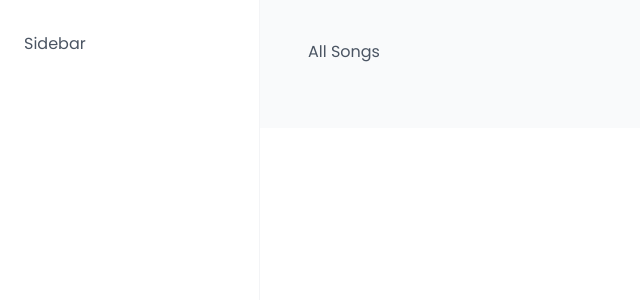
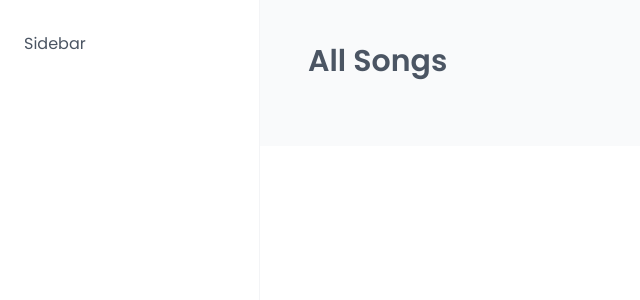
Before and after one commit to rawera-daniel/addisSoftware-test-frontend, a React (Vite) app: page /allsongs in a window 1280 px wide. Shown: the top 300 px of the page, without its empty margins (0-640 px from the left). Built offline with nearby package versions, Linux system fonts and the light colour scheme.

Commit message:
style: add Heading component to style header

```diff
--- a/src/pages/AllSongs.tsx
+++ b/src/pages/AllSongs.tsx
@@ -1,5 +1,6 @@
 import React from 'react'
+import Heading from '../ui/Heading'
 
 export default function AllSongs() {
-  return <div>All Songs</div>
+  return <Heading as="h1">All Songs</Heading>
 }
--- /dev/null
+++ b/src/ui/Heading.tsx
@@ -0,0 +1,29 @@
+import styled from '@emotion/styled'
+import { css } from '@emotion/react'
+
+const Heading = styled.h1`
+  ${(props) =>
+    props.as === 'h1' &&
+    css`
+      font-size: 3rem;
+      font-weight: 600;
+    `}
+
+  ${(props) =>
+    props.as === 'h2' &&
+    css`
+      font-size: 2rem;
+      font-weight: 600;
+    `}
+
+    ${(props) =>
+    props.as === 'h3' &&
+    css`
+      font-size: 2rem;
+      font-weight: 500;
+    `}
+
+  line-height: 1.4;
+`
+
+export default Heading
```
